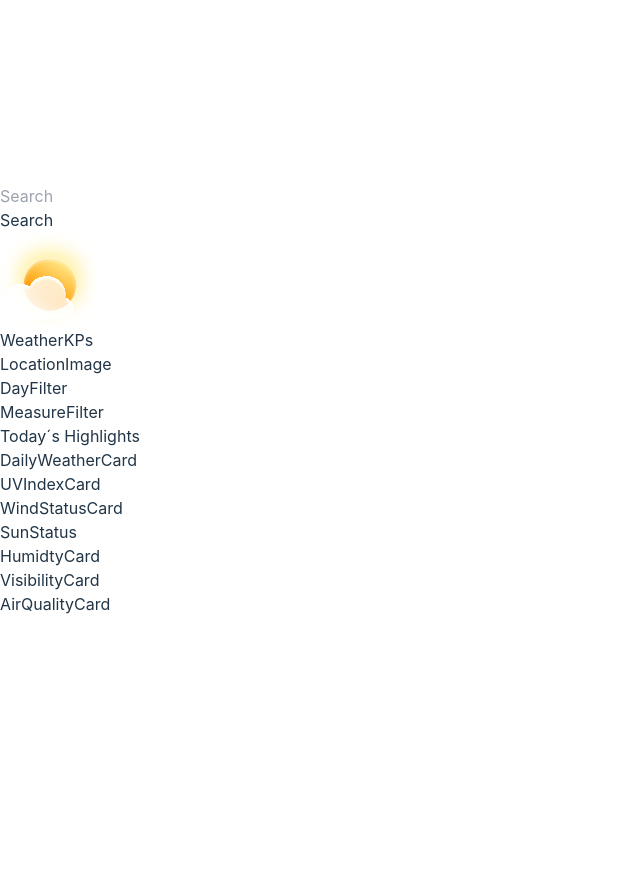
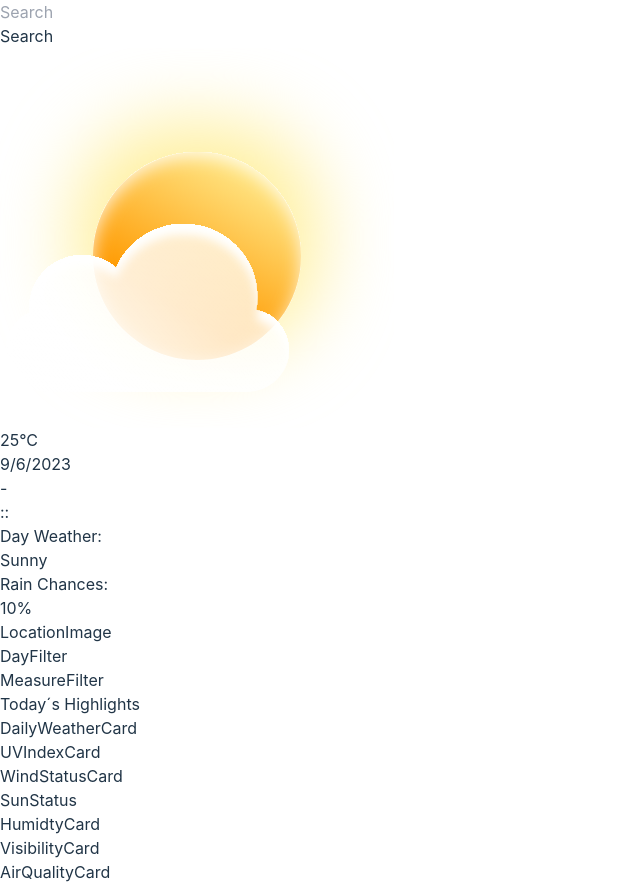
Before and after one commit to matedefalco/weather-app, a React (Vite) app: page / in a window 1280 px wide. Shown: the whole page, without its empty margins (0-640 px from the left). Before the commit the page ends 800 px from the top, so only its background shows below. Built offline with nearby package versions, Linux system fonts and the light colour scheme.

Commit message:
WeatherKPIs creation

```diff
--- a/src/components/leftSide/LeftSideColumn.tsx
+++ b/src/components/leftSide/LeftSideColumn.tsx
@@ -1,14 +1,14 @@
 import LocationImage from "./LocationImage"
 import SearchBar from "./SearchBar"
 import WeatherImage from "./WeatherImage"
-import WeatherKPs from "./WeatherKPs"
+import WeatherKPIs from "./WeatherKPIs"
 
 const LeftSideColumn = () => {
 	return (
 		<div className="w-full bg-base-100 flex flex-col justify-between h-full">
 			<SearchBar />
 			<WeatherImage />
-			<WeatherKPs />
+			<WeatherKPIs />
 			<LocationImage />
 		</div>
 	)
--- a/src/components/leftSide/WeatherImage.tsx
+++ b/src/components/leftSide/WeatherImage.tsx
@@ -1,4 +1,4 @@
-import { TWeatherImages, TWeatherImage } from "../../types/IWeatherImages"
+import { TWeatherImages } from "../../types/IWeatherImages"
 
 const weatherImages: TWeatherImages = {
 	images: [
@@ -39,7 +39,7 @@ const WeatherImage = () => {
 			<img
 				src={weatherImages.images[0].src}
 				alt={weatherImages.images[0].alt}
-				style={{ maxWidth: "100px" }}
+				className="w-full"
 			/>
 		</div>
 	)
--- /dev/null
+++ b/src/components/leftSide/WeatherKPIs.tsx
@@ -0,0 +1,55 @@
+import { useState, useEffect } from "react"
+import { TWeatherInfo } from "../../types/TWeatherInfo"
+
+const WeatherKPIs = () => {
+	// const [weatherInfo, setWeatherInfo] = useState<TWeatherInfo>({
+	const weatherInfo: TWeatherInfo = {
+		temperature: 25,
+		dayWeather: "Sunny",
+		rainChances: 10,
+	}
+
+	const [currentTime, setCurrentTime] = useState(new Date())
+
+	useEffect(() => {
+		// Actualizar la hora actual cada segundo
+		const intervalId = setInterval(() => {
+			setCurrentTime(new Date())
+		}, 1000)
+
+		// Limpieza del intervalo cuando se desmonta el componente
+		return () => clearInterval(intervalId)
+	}, [])
+
+	return (
+		<div className="flex flex-col gap-2">
+			<p className="text-2xl text-black text-xs font-bold">
+				{weatherInfo.temperature}°C
+			</p>
+			<div className="flex items-center gap-1">
+				<p className="text-black text-sm font-bold flex-none">
+					{currentTime.toLocaleDateString()}
+				</p>
+				<p className="text-black flex-none">-</p>
+				<span className="countdown font-mono text-xs text-black">
+					<span style={{ "--value": currentTime.getHours() }}></span>:
+					<span style={{ "--value": currentTime.getMinutes() }}></span>:
+					<span style={{ "--value": currentTime.getSeconds() }}></span>
+				</span>
+			</div>
+			<div className="w-[80%] border bg-gray-300 h-[0.5]" />
+			<div className="flex">
+				<p className="text-gray-400 text-xs flex-1">Day Weather:</p>
+				<p className="text-black text-xs font-bold">{weatherInfo.dayWeather}</p>
+			</div>
+			<div className="flex">
+				<p className="text-gray-400 text-xs flex-1">Rain Chances:</p>
+				<p className="text-black text-xs font-bold">
+					{weatherInfo.rainChances}%
+				</p>
+			</div>
+		</div>
+	)
+}
+
+export default WeatherKPIs
--- a/src/components/leftSide/WeatherKPs.tsx
+++ /dev/null
@@ -1,5 +0,0 @@
-const WeatherKPs = () => {
-	return <div>WeatherKPs</div>
-}
-
-export default WeatherKPs
--- /dev/null
+++ b/src/types/TWeatherInfo.ts
@@ -0,0 +1,5 @@
+export type TWeatherInfo = {
+	temperature: number
+	dayWeather: string
+	rainChances: number
+}
```
Also changed, not shown: src/types/IWeatherImages.ts (renamed from src/types/IWeatherImages.tsx).
